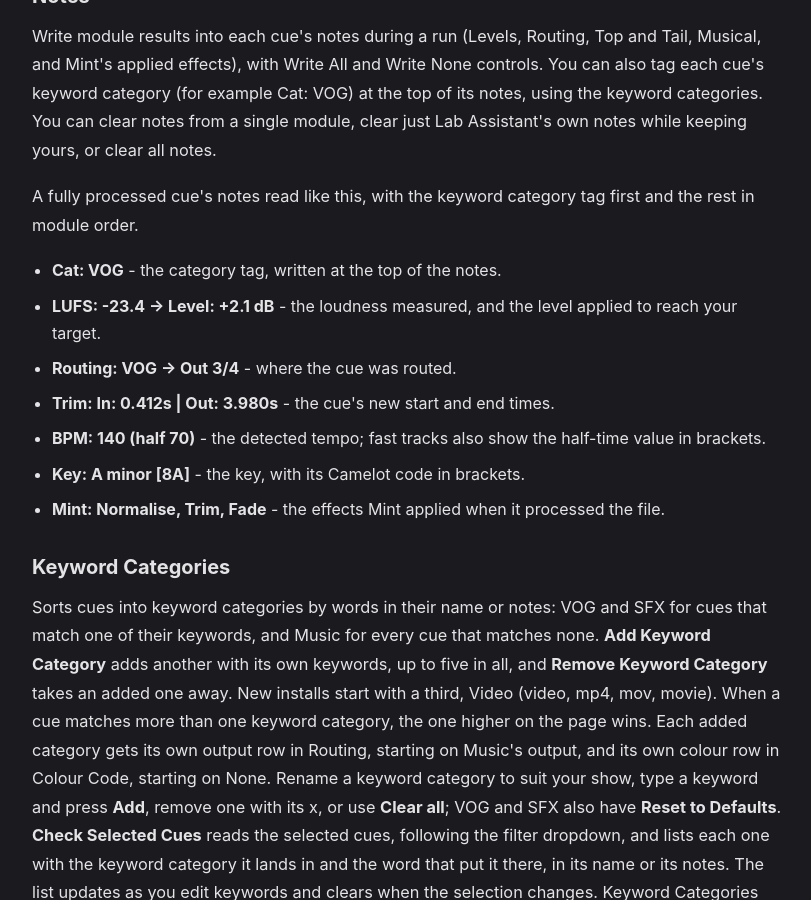
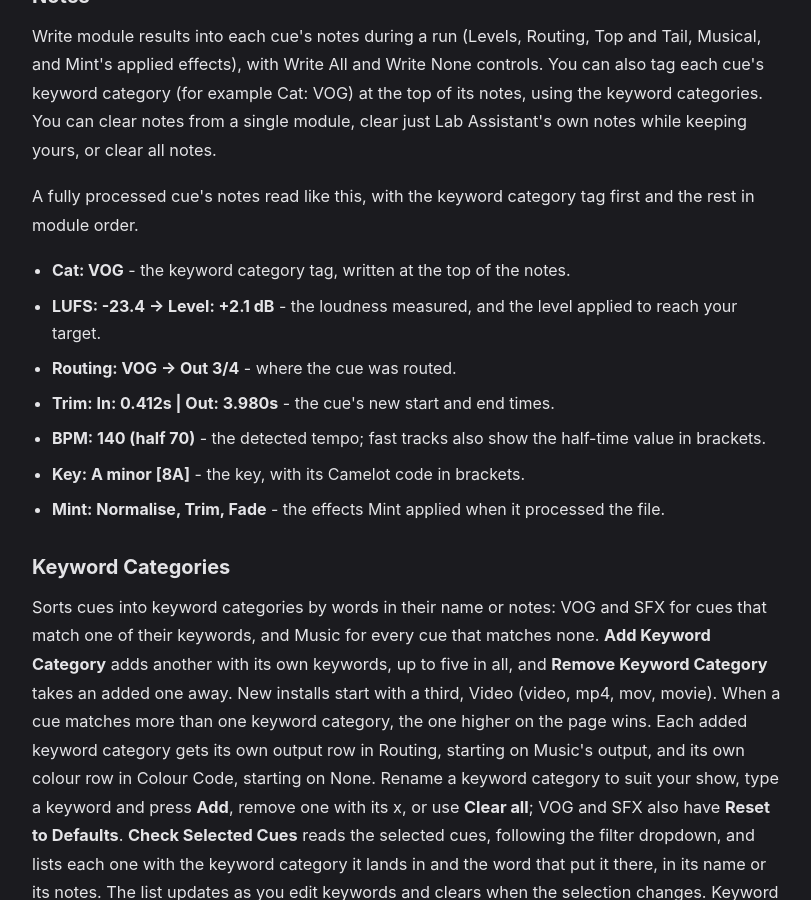
Before and after one commit to BSKapps/bskapps.github.io, a Jekyll site: the page built from articles/lab-assistant-guide/index.html, in a window 1280 px wide and 900 px high, scrolled down 5003 px. Shown: the whole window, without its empty margins (232-1043 px from the left). Built offline with Jekyll 4.4.1, drawn with Linux system fonts in a browser that asks for light colours; some of the changed text lies outside the part shown.

Commit message:
Lab Assistant guide: last keyword category wording fixes, Auto-sort label matches the app

```diff
--- a/_data/guides/lab-assistant-guide.json
+++ b/_data/guides/lab-assistant-guide.json
@@ -96,7 +96,7 @@
         },
         {
           "type": "paragraph",
-          "text": "**Multi-output routing** sends cues to any output or pair. Sending to a pair keeps stereo cues left/right and plays mono cues out both outputs at -3 dB; sending to a single output sums everything to that one output (stereo summed to mono at -6 dB). It can also sort automatically by name: turn on **Auto-Sort by Name** and Lab Assistant sorts cues into keyword categories by the keywords in the cue name or notes (Music, VOG and SFX, plus any you add in Keyword Categories), then routes each to its own output. Each keyword category row shows the keywords it matches, and **Edit Keyword Categories** opens the Keyword Categories module, where you edit the keywords and rename the keyword categories. **Max Outputs** (default 8) sets how many outputs the routing menus offer - set it to your device's size, as higher counts like 32 or 64 take a little longer to apply across large cue lists. After a run, hover a result row to re-route and re-colour a cue directly from Results."
+          "text": "**Multi-output routing** sends cues to any output or pair. Sending to a pair keeps stereo cues left/right and plays mono cues out both outputs at -3 dB; sending to a single output sums everything to that one output (stereo summed to mono at -6 dB). It can also sort automatically by name: turn on **Auto-sort by name** and Lab Assistant sorts cues into keyword categories by the keywords in the cue name or notes (Music, VOG and SFX, plus any you add in Keyword Categories), then routes each to its own output. Each keyword category row shows the keywords it matches, and **Edit Keyword Categories** opens the Keyword Categories module, where you edit the keywords and rename the keyword categories. **Max Outputs** (default 8) sets how many outputs the routing menus offer - set it to your device's size, as higher counts like 32 or 64 take a little longer to apply across large cue lists. After a run, hover a result row to re-route and re-colour a cue directly from Results."
         }
       ]
     },
@@ -206,7 +206,7 @@
         {
           "type": "bullets",
           "items": [
-            "**Cat: VOG** - the category tag, written at the top of the notes.",
+            "**Cat: VOG** - the keyword category tag, written at the top of the notes.",
             "**LUFS: -23.4 → Level: +2.1 dB** - the loudness measured, and the level applied to reach your target.",
             "**Routing: VOG → Out 3/4** - where the cue was routed.",
             "**Trim: In: 0.412s | Out: 3.980s** - the cue's new start and end times.",
@@ -223,7 +223,7 @@
       "blocks": [
         {
           "type": "paragraph",
-          "text": "Sorts cues into keyword categories by words in their name or notes: VOG and SFX for cues that match one of their keywords, and Music for every cue that matches none. **Add Keyword Category** adds another with its own keywords, up to five in all, and **Remove Keyword Category** takes an added one away. New installs start with a third, Video (video, mp4, mov, movie). When a cue matches more than one keyword category, the one higher on the page wins. Each added category gets its own output row in Routing, starting on Music's output, and its own colour row in Colour Code, starting on None. Rename a keyword category to suit your show, type a keyword and press **Add**, remove one with its x, or use **Clear all**; VOG and SFX also have **Reset to Defaults**. **Check Selected Cues** reads the selected cues, following the filter dropdown, and lists each one with the keyword category it lands in and the word that put it there, in its name or its notes. The list updates as you edit keywords and clears when the selection changes. Keyword Categories has no switch or Run button of its own. The modules listed under **Used by** apply it, and each button there opens that module (it is greyed if you hid that module in Settings): Routing's Multi-Output auto-sort, Colour Code's keyword category colours, Group Cues' **Only cues that match** and **A group for each keyword category**, the Notes keyword category tag, and Musical Intelligence, which skips VOG cues."
+          "text": "Sorts cues into keyword categories by words in their name or notes: VOG and SFX for cues that match one of their keywords, and Music for every cue that matches none. **Add Keyword Category** adds another with its own keywords, up to five in all, and **Remove Keyword Category** takes an added one away. New installs start with a third, Video (video, mp4, mov, movie). When a cue matches more than one keyword category, the one higher on the page wins. Each added keyword category gets its own output row in Routing, starting on Music's output, and its own colour row in Colour Code, starting on None. Rename a keyword category to suit your show, type a keyword and press **Add**, remove one with its x, or use **Clear all**; VOG and SFX also have **Reset to Defaults**. **Check Selected Cues** reads the selected cues, following the filter dropdown, and lists each one with the keyword category it lands in and the word that put it there, in its name or its notes. The list updates as you edit keywords and clears when the selection changes. Keyword Categories has no switch or Run button of its own. The modules listed under **Used by** apply it, and each button there opens that module (it is greyed if you hid that module in Settings): Routing's Multi-Output auto-sort, Colour Code's keyword category colours, Group Cues' **Only cues that match** and **A group for each keyword category**, the Notes keyword category tag, and Musical Intelligence, which skips VOG cues."
         }
       ]
     },
```
